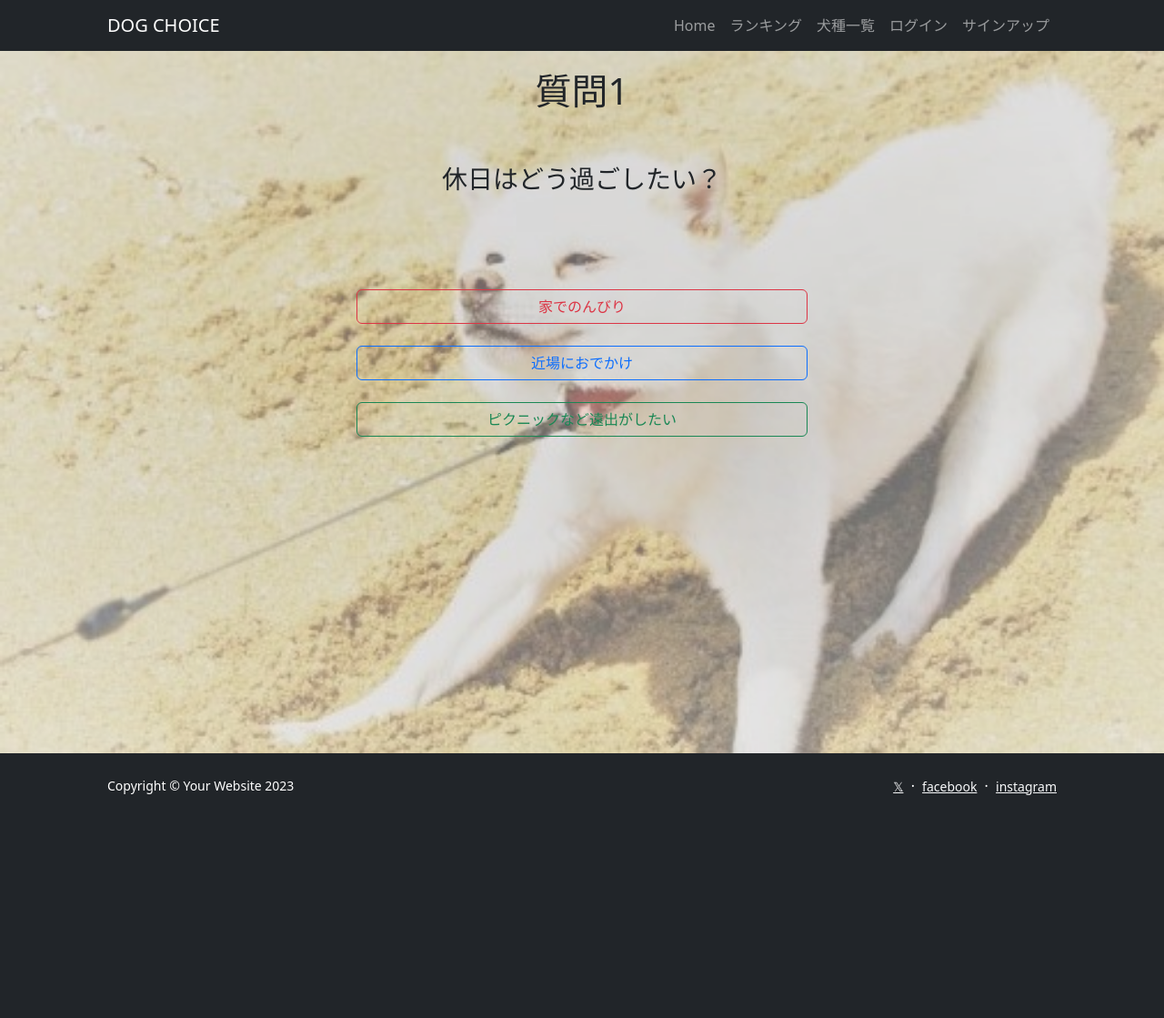
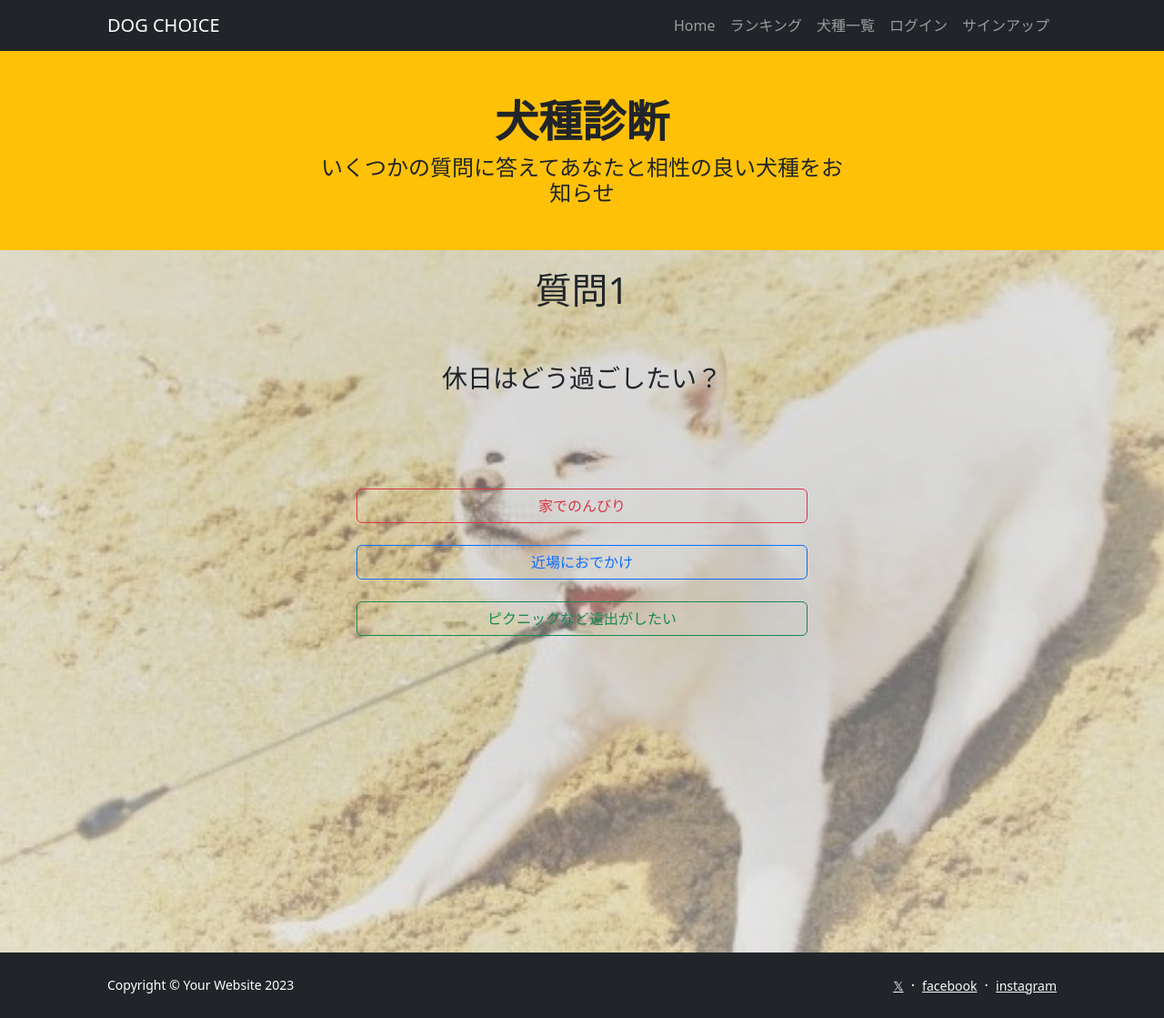
Before and after one commit to jirou0609/dogproject, a Django app: template dogapp/templates/question1.html in a window 1280 px wide. Shown: the whole page at 91% size. Before the commit the page ends 874 px from the top, so only its background shows below. Run offline with Django 3.2, Linux system fonts and the light colour scheme; the template is opened without the code that fills it, so the values that code supplies are empty; some libraries are stand-ins or nearby versions.

Commit message:
20231003_last

```diff
--- a/dogapp/templates/index.html
+++ b/dogapp/templates/index.html
@@ -12,7 +12,7 @@
                                 <p class="lead fw-normal text-black-50 mb-4">あなたにぴったりのパートナー見つけませんか？</p>
                                 {% if user.is_authenticated %}
                                 <div class="d-grid gap-3 d-sm-flex justify-content-center">
-                                    <a class="btn btn-primary btn-lg px-4 me-sm-3" href="{% url 'dogapp:question1' %}">診断する</a>
+                                    <a class="btn btn-success btn-lg px-4 me-sm-3" href="{% url 'dogapp:question1' %}">診断する</a>
                                     <a class="btn btn-outline-dark btn-lg px-4" href="{% url 'accounts:logout' %}">ログアウト</a>
                                 </div>
                                 {% else %}
--- a/dogapp/templates/question1.html
+++ b/dogapp/templates/question1.html
@@ -30,6 +30,18 @@
             </div>
         </nav>
     </head>
+    <header class="bg-warning py-0">
+        <div class="container px-5">
+            <div class="row gx-5 align-items-center justify-content-center">
+                <div class="col-lg-8 col-xl-7 col-xxl-6 text-center">
+                    <div class="my-5">
+                        <h1 class="display-5 fw-bolder text-dark mb-2">犬種診断</h1>
+                        <h4 class="text-dark">いくつかの質問に答えてあなたと相性の良い犬種をお知らせ</h4>
+                    </div>
+                </div>
+            </div>
+        </div>
+    </header>
 <style>
     .background-container {
         background-image: url('{% static "img/background-image1.jpg" %}');
--- a/dogapp/templates/result.html
+++ b/dogapp/templates/result.html
@@ -35,4 +35,5 @@
                             &via=YourTwitterHandle" target="_blank" rel="noopener noreferrer" class="large-text">𝕏 結果をポストする</a>
                 <a href="{% url 'dogapp:index' %}" class="large-text">TOPに戻る</a>
                 </div>
+            <hr style="border: 4px solid orange;">
     {% endblock %}
--- a/dogapp/views.py
+++ b/dogapp/views.py
@@ -157,6 +157,7 @@ def create_answer(request):
             return render(request, 'index.html')
 
 
+#Dogsモデルからpkがdog_idと一致するオブジェクトを取得
 def result(request, dog_id):
     dog = get_object_or_404(Dogs, pk=dog_id)
     return render(request, 'result.html', {'dog': dog})
```
Also changed, not shown: dogapp/templates/comment.html (+8 -8 lines), dogapp/templates/ranking.html (+4 -3 lines), db.sqlite3.
